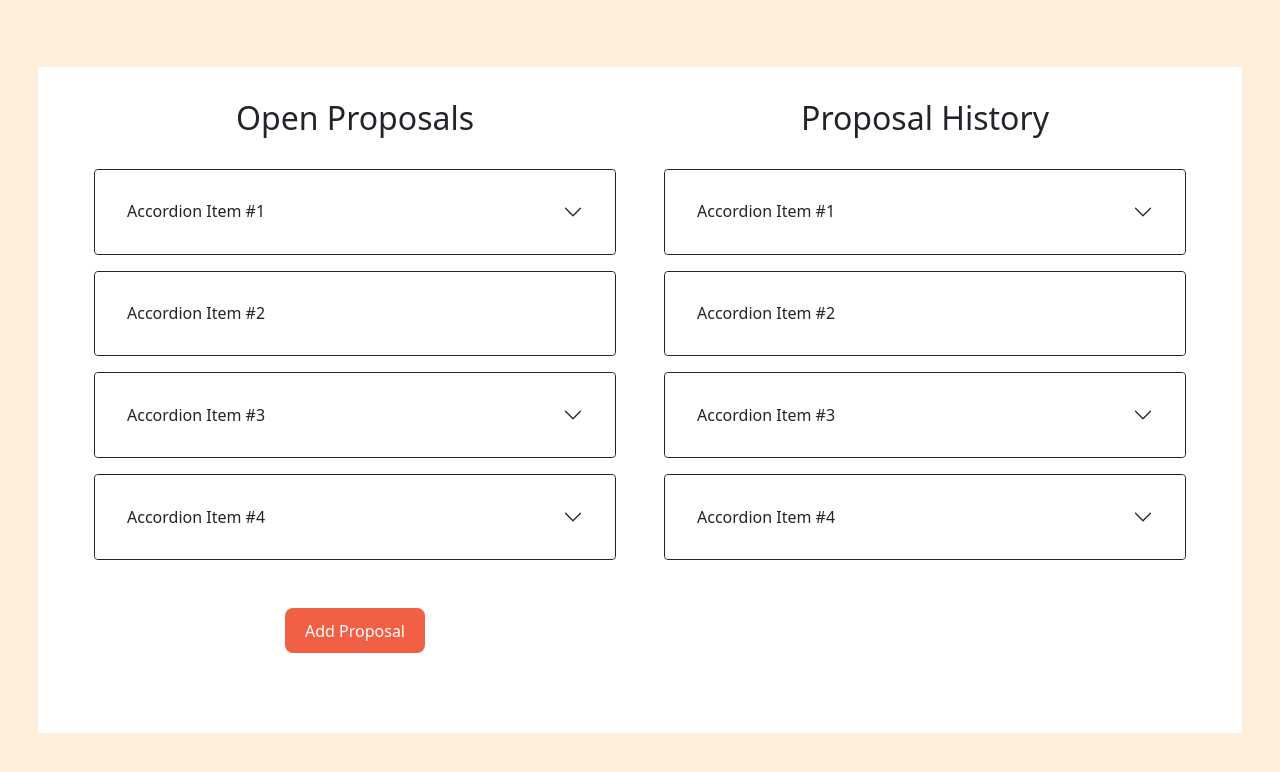
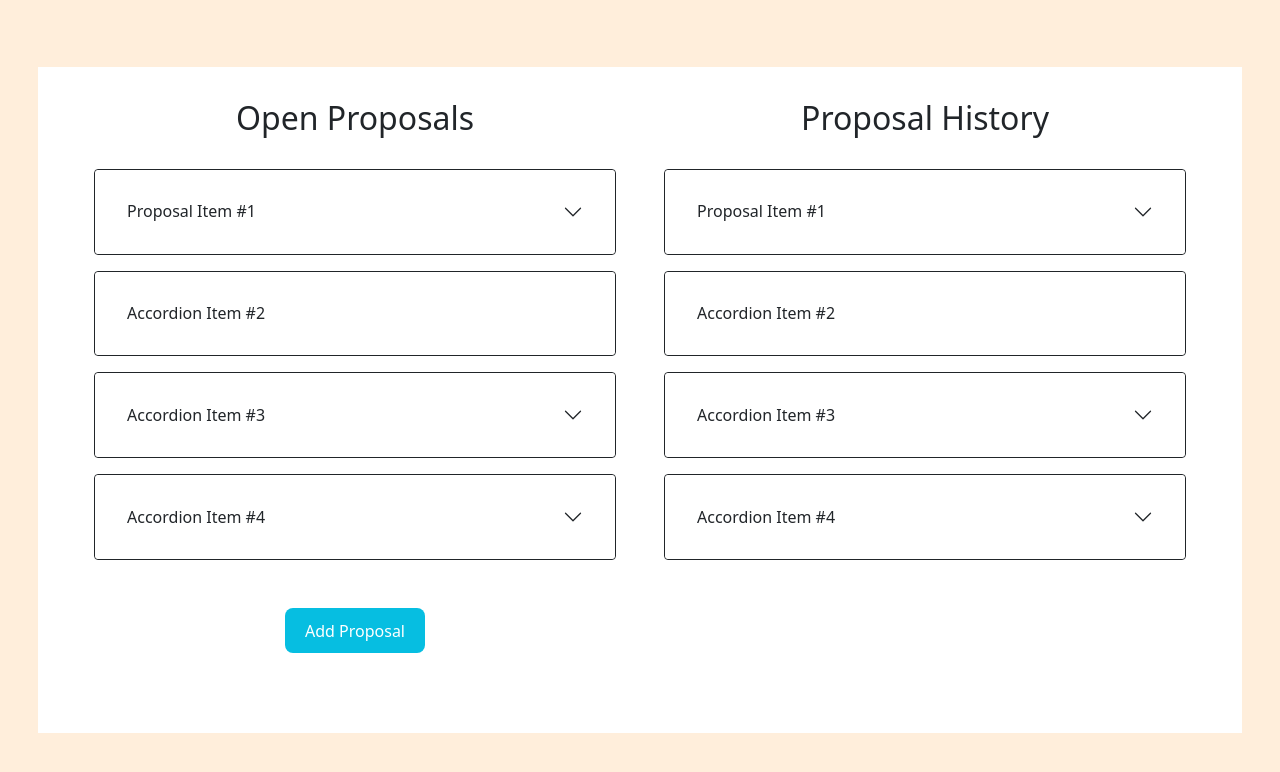
Before and after one commit to antazoey/ethdenver2025-chairman-dao, a React (Vite) app in the folder web/: page /proposals in a window 1280 px wide. Shown: the top 772 px of the page. Built offline with nearby package versions, Linux system fonts and the light colour scheme.

Commit message:
feat: refactors column data

```diff
--- a/web/src/components/AccordionColumns.tsx
+++ b/web/src/components/AccordionColumns.tsx
@@ -1,32 +1,25 @@
 import '../styles/AccordionColumns.css'
 import React from 'react';
-import { Accordion, Button, Col, Container, Row } from 'react-bootstrap';
+import { Accordion, Col, Container, Row } from 'react-bootstrap';
 
-const AccordionColumns: React.FC = () => {
-  const accordionData = [
-    {
-      title: 'Accordion Item #1',
-      content: 'This is the content for the first accordion item.',
-    },
-    {
-      title: 'Accordion Item #2',
-    },
-    {
-      title: 'Accordion Item #3',
-      content: 'This is the content for the third accordion item.',
-    },
-    {
-      title: 'Accordion Item #4',
-      content: 'This is the content for the fourth accordion item.',
-    },
-  ];
+// Define the interface for the accordion data
+interface AccordionItem {
+  title: string;
+  content?: string;
+}
 
+// Define the interface for the component props
+interface AccordionColumnsProps {
+  accordionData: AccordionItem[];
+}
+
+const AccordionColumns: React.FC<AccordionColumnsProps> = ({ accordionData }) => {
   return (
     <Container>
       <Row>
         {accordionData.map((item, index) => (
-          <Col xs={12} key={index} className='task mb-3'>
-            <Accordion defaultActiveKey='0'>
+          <Col xs={12} key={index} className="task mb-3">
+            <Accordion defaultActiveKey="0">
               <Accordion.Header>
                 {item.title}
               </Accordion.Header>
--- a/web/src/routes/proposals.tsx
+++ b/web/src/routes/proposals.tsx
@@ -3,24 +3,41 @@ import { Container, Row, Col } from 'react-bootstrap';
 import React from 'react';
 
 const Proposals: React.FC = () => {
+  const accordionData = [
+    {
+      title: 'Proposal Item #1',
+      content: 'This is the content for the first accordion item.',
+    },
+    {
+      title: 'Accordion Item #2',
+    },
+    {
+      title: 'Accordion Item #3',
+      content: 'This is the content for the third accordion item.',
+    },
+    {
+      title: 'Accordion Item #4',
+      content: 'This is the content for the fourth accordion item.',
+    },
+  ];
 
   return (
     <Container id='proposals' className='proposals'>
         <Row>
             <Col xs={12} md={6} id='proposed-tasks' className='taskColumn'>
             <h2>Open Proposals</h2>
-            <AccordionColumns />
+            <AccordionColumns accordionData={accordionData}/>
             <Container>
                 <Row>
                 <Col xs={12} className='task mb-3'>
-                    <button className='button-primary'>Add Proposal</button>
+                    <button className='button-secondary'>Add Proposal</button>
                 </Col>
                 </Row>
             </Container>
             </Col>
             <Col xs={12} md={6} id='active-tasks' className='taskColumn'>
             <h2>Proposal History</h2>
-            <AccordionColumns />
+            <AccordionColumns accordionData={accordionData}/>
             </Col>
         </Row>
     </Container>
--- a/web/src/routes/tasks.tsx
+++ b/web/src/routes/tasks.tsx
@@ -3,13 +3,30 @@ import { Container, Row, Col } from 'react-bootstrap';
 import React from 'react';
 
 const Tasks: React.FC = () => {
+  const accordionData = [
+    {
+      title: 'Task Item #1',
+      content: 'This is the content for the first accordion item.',
+    },
+    {
+      title: 'Accordion Item #2',
+    },
+    {
+      title: 'Accordion Item #3',
+      content: 'This is the content for the third accordion item.',
+    },
+    {
+      title: 'Accordion Item #4',
+      content: 'This is the content for the fourth accordion item.',
+    },
+  ];
 
   return (
     <Container id='tasks' className='tasks'>
         <Row>
             <Col xs={12} md={6} id='proposed-tasks' className='taskColumn'>
             <h2>Proposed Tasks</h2>
-            <AccordionColumns />
+            <AccordionColumns accordionData={accordionData}/>
             <Container>
                 <Row>
                 <Col xs={12} className='task mb-3'>
@@ -20,7 +37,7 @@ const Tasks: React.FC = () => {
             </Col>
             <Col xs={12} md={6} id='active-tasks' className='taskColumn'>
             <h2>Ready Tasks</h2>
-            <AccordionColumns />
+            <AccordionColumns accordionData={accordionData}/>
             </Col>
         </Row>
     </Container>
```
Lines whose indentation alone changed are shown as unchanged.
